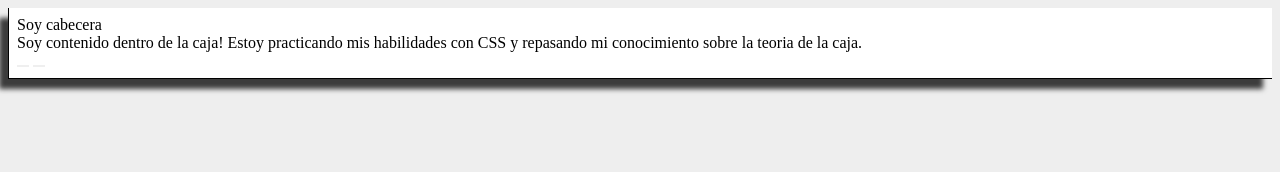
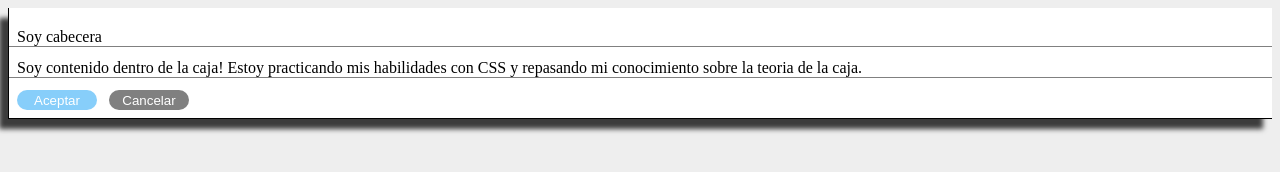
Before and after one commit to AngelDHackerman/pythonHtmlCssFlaskMysql, a plain HTML site: page repasoCss/ejercicios/index.html in a window 1280 px wide. Drawn offline with Linux system fonts and the light colour scheme.

Commit message:
terminado los retoques de bordes y colores en los botones

```diff
--- a/repasoCss/ejercicios/index.html
+++ b/repasoCss/ejercicios/index.html
@@ -11,11 +11,16 @@
 
   <div class="main">
 
-    <p class="texto">Soy cabecera</p>
-    <p class="texto">Soy contenido dentro de la caja! Estoy practicando mis habilidades con CSS y repasando mi conocimiento sobre la teoria de la caja.</p>
+    <div class="Contenedor-texto">
+      <p class="texto">Soy cabecera</p>
+    </div>
+    <div class="Contenedor-texto">
+      <p class="texto">Soy contenido dentro de la caja! Estoy practicando mis habilidades con CSS y repasando mi conocimiento sobre la teoria de la caja.</p>
+    </div>
 
-    <button type="submit" class="boton1"></button>
-    <button type="submit" class="boton2"></button>
+
+    <button type="submit" class="botones boton1">Aceptar</button>
+    <button type="submit" class="botones boton2">Cancelar</button>
 
   </div>
 
--- a/repasoCss/ejercicios/style.css
+++ b/repasoCss/ejercicios/style.css
@@ -9,7 +9,7 @@ body{
 .main {
   background-color: white;
   margin: 8px;
-  padding: 8px;
+  padding: 8px 0;
   border: 1px solid black;
   border-top: none;
   border-right: none;
@@ -18,3 +18,25 @@ body{
   -webkit-box-shadow: -9px 10px 5px 0px rgba(0,0,0,0.75);
   -moz-box-shadow: -9px 10px 5px 0px rgba(0,0,0,0.75);
 }
+.Contenedor-texto {
+  margin: 12px 0;
+  border-bottom: 1px solid gray;
+}
+.texto {
+  margin-left: 8px;
+}
+.botones {
+  margin-left: 8px;
+  color: white;
+  border-radius: 16px;
+}
+.boton1 {
+  background-color: lightskyblue;
+  width: 80px;
+  height: 20px;
+}
+.boton2 {
+  background-color: gray;
+  width: 80px;
+  height: 20px;
+}
```
